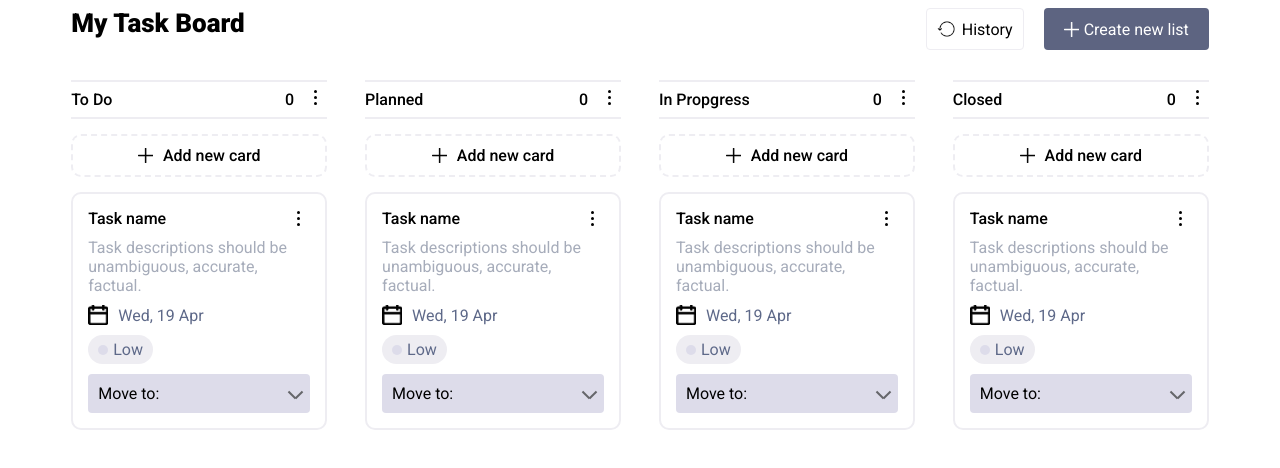
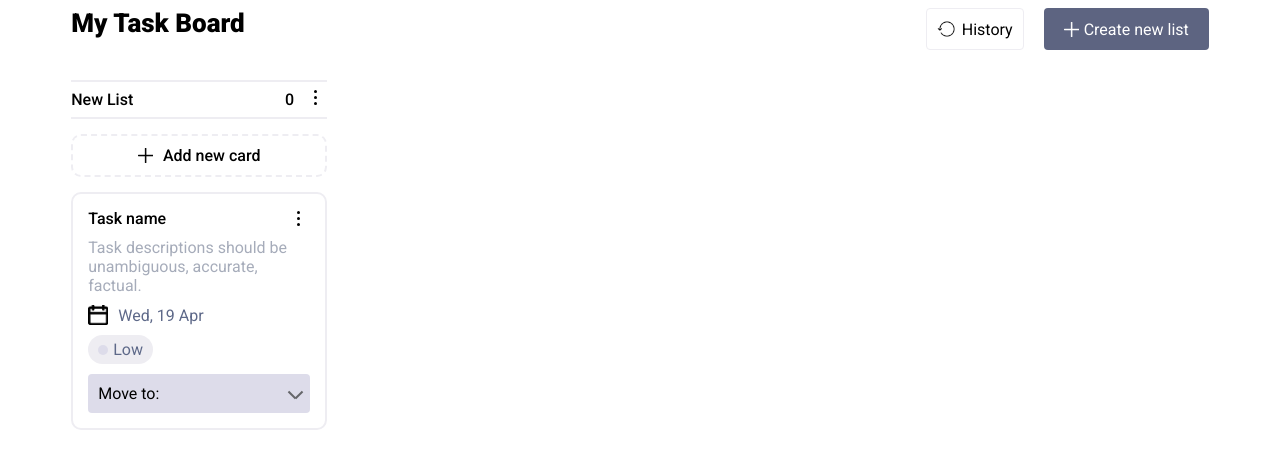
Before and after one commit to w-nikitich/React-App, a React (Create React App) app in the folder client/: page / in a window 1280 px wide. Shown: the top 468 px of the page. Built offline with nearby package versions, Linux system fonts and the light colour scheme.

Commit message:
add create list functionality

```diff
--- a/client/src/components/Header.tsx
+++ b/client/src/components/Header.tsx
@@ -1,14 +1,20 @@
 import React from 'react';
+import { useSelector, useDispatch } from 'react-redux';
 import axios from 'axios';
+import type { RootState } from '../redux/store';
+import { updateTaskList, resetTask } from '../redux/reducers/taskSlice';
 import Container from 'react-bootstrap/Container';
 import historyIcon from '../images/history_icon.png';
 import plusIcon from '../images/plus_icon.png';
 
 function Header() {
-    async function createNewTask() {
+    const task = useSelector((state: RootState) => state.task)
+    const dispatch = useDispatch()
+
+    async function createNewList(name: string, amount: number) {
         try {
-            await axios.post('http://localhost:8001/taskLists', {}).then(res => {
-                console.log('worked ', res.data);
+            await axios.post('http://localhost:8001/taskLists', {name: name, amount: amount}).then(res => {
+                dispatch(updateTaskList({name: name, amount: amount}))
             })
         }
         catch (error) {
@@ -26,7 +32,7 @@ function Header() {
                         <img className='icon' src={historyIcon} />
                         <p>History</p>
                     </div>
-                    <div className='new-list-button' onClick={() => {createNewTask()}}>
+                    <div className='new-list-button' onClick={() => {createNewList('tomorrow', 0)}}>
                         <img className='icon' src={plusIcon} />
                         <p className=''>Create new list</p>
                     </div>
--- a/client/src/components/Main.tsx
+++ b/client/src/components/Main.tsx
@@ -1,11 +1,22 @@
 import React, { useEffect, useState } from 'react';
+import { useSelector, useDispatch } from 'react-redux';
 import Container from 'react-bootstrap/Container';
+import type { RootState } from '../redux/store';
+import { updateTask, resetTask } from '../redux/reducers/taskSlice';
 import TaskStatus from './TaskStatus';
 import TaskComponent from './TaskComponent';
 import TaskCreation from './TaskCreation';
 
 function Main() {
+    const task = useSelector((state: RootState) => state.task)
+    const dispatch = useDispatch()
+
     const [visibility, setVisibility] = useState('hidden');
+
+    useEffect(() => {
+
+        // dispatch(updateTask({name: name}))
+    }, [task])
 
     function handleState(visibility:string) {
         setVisibility(visibility)
@@ -26,10 +37,11 @@ function Main() {
             <Container>
                 {visibility ? <TaskCreation visibility={visibility} visibilityChange={handleState}/> : null}
 
-                <TaskStatus status='To Do' amount={0} visibilityChange={handleState}/>
-                <TaskStatus status='Planned' amount={0} visibilityChange={handleState}/>
-                <TaskStatus status='In Propgress' amount={0} visibilityChange={handleState}/>
-                <TaskStatus status='Closed' amount={0} visibilityChange={handleState}/>
+                <div className='main__task-lists'>
+                    {task.list?.map((value,index) => (
+                        <TaskStatus status={value.name} amount={value.amount} visibilityChange={handleState}/>
+                    ))}
+                </div>
             </Container>
         </main>
     );
--- a/client/src/redux/reducers/taskSlice.ts
+++ b/client/src/redux/reducers/taskSlice.ts
@@ -3,6 +3,10 @@ import type { PayloadAction } from '@reduxjs/toolkit';
 
 export interface TaskState {
     name: string,
+    list?: Array<{
+        name: string,
+        amount: number
+    }>,
     date?: string,
     priority?: string,
     description?: string,
@@ -18,6 +22,10 @@ export interface TaskState {
 
 const initialState: TaskState = {
     name: 'Task name',
+    list: [{
+        name: 'New list',
+        amount: 0
+    }],
     date: '',
     priority: 'Low',
     description: 'Task descriptions should be unambiguous, accurate, factual.',
@@ -32,10 +40,13 @@ export const taskSlice = createSlice({
         updateTask: (state, action: PayloadAction<TaskState>) => {
             return { ...state, ...action.payload }
         },
+        updateTaskList: (state, action: PayloadAction<{name: string, amount: number}>) => {
+            state.list?.push({name: action.payload.name, amount: action.payload.amount});
+        },
         resetTask: () => initialState
     }
 })
 
-export const { updateTask, resetTask } = taskSlice.actions
+export const { updateTask, updateTaskList, resetTask } = taskSlice.actions
 
 export default taskSlice.reducer
--- a/client/src/styles/App.scss
+++ b/client/src/styles/App.scss
@@ -1,2 +1,2 @@
-@import 'components/Header.scss', 'components/TaskStatus.scss', 'components/Task.scss', 'components/TaskCreation.scss';
+@import 'components/Header.scss', 'components/Main.scss', 'components/TaskStatus.scss', 'components/Task.scss', 'components/TaskCreation.scss';
 @import 'base/icon.scss', 'base/container.scss', 'base/default.scss', 'base/helpers.scss';
--- /dev/null
+++ b/client/src/styles/components/Main.scss
@@ -0,0 +1,4 @@
+.main__task-lists {
+    display: flex;
+    width: 100%;
+}
--- a/client/src/styles/components/TaskStatus.scss
+++ b/client/src/styles/components/TaskStatus.scss
@@ -3,6 +3,10 @@
 .task-status__column {
     width: 20vw;
     margin-top: 30px;
+
+    &:not(:nth-of-type(1)) {
+        margin-left: 30px;
+    }
 
     .icon {
         filter: brightness(0);
@@ -17,6 +21,7 @@
     margin-bottom: 15px;
     font-size: $default-text-size;
     font-weight: 500;
+    text-transform: capitalize;
 
     &::before, &::after {
         content: '';
```
Also changed, not shown: 2 other files (tests, documents, lock files or other folders).
